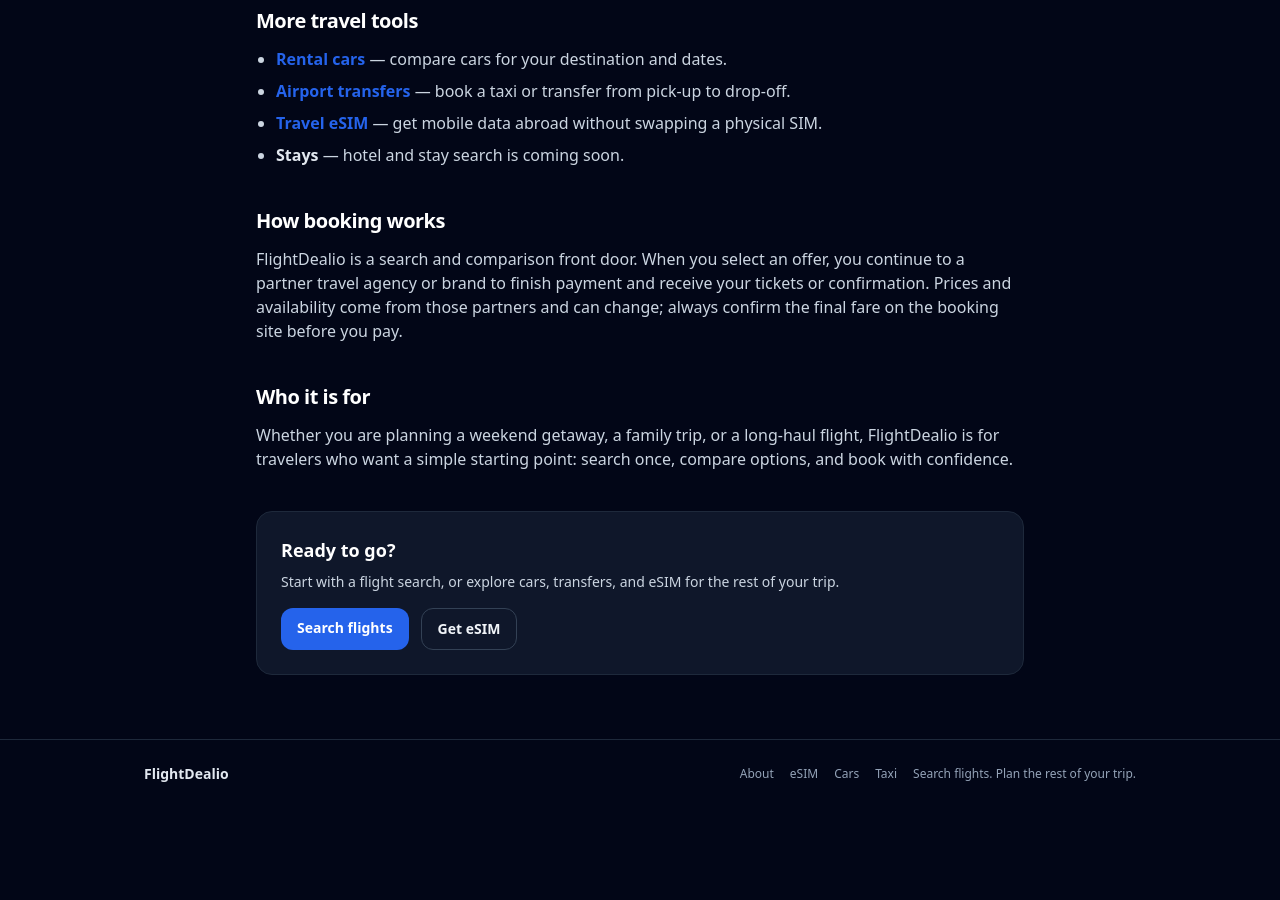
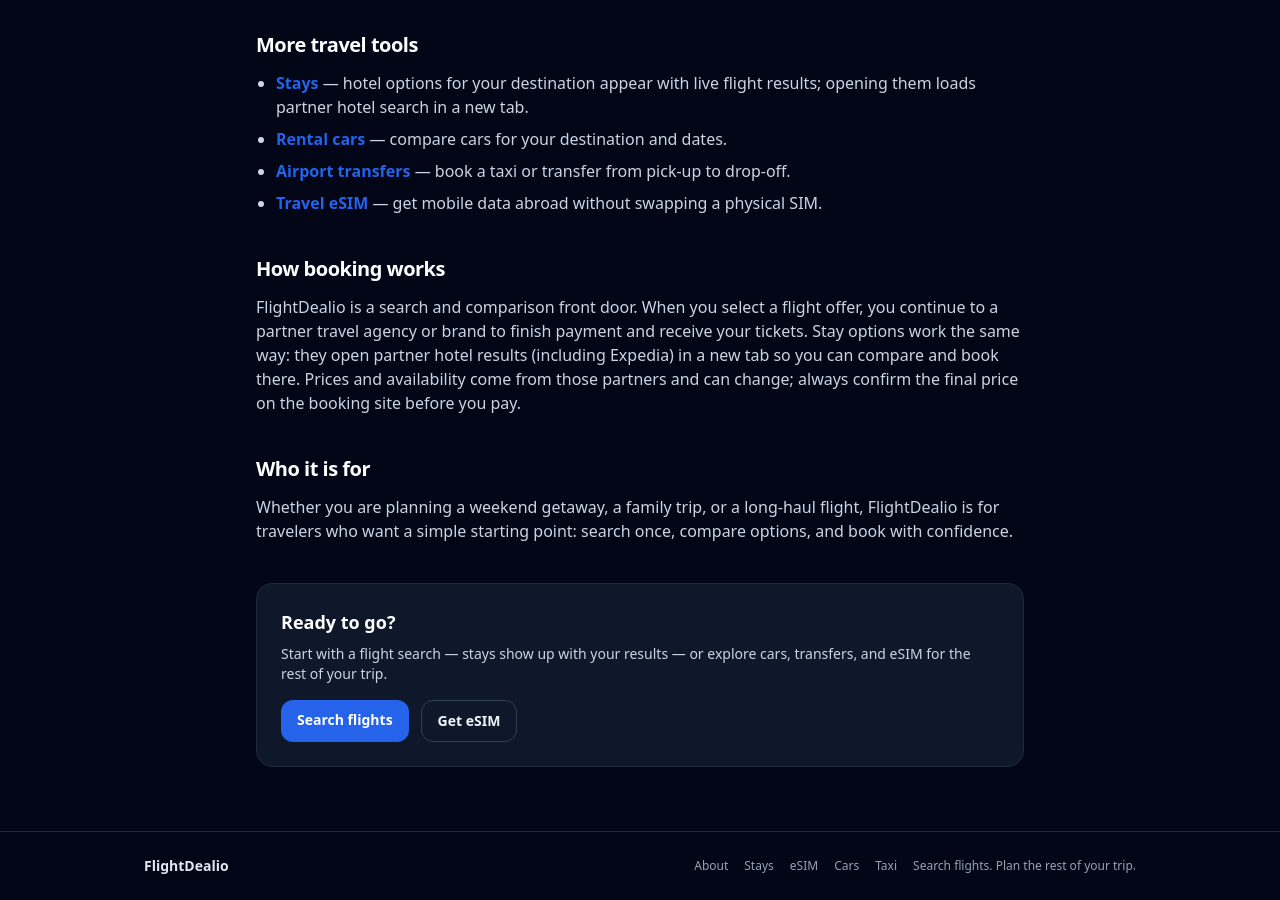
Before and after one commit to johnyi0x/flightdealio, a Next.js app: page /about in a window 1280 px wide. Shown: the part 600-1500 px from the top of the page. Before the commit the page ends 1408 px from the top, so only its background shows below. Built offline with nearby package versions, Linux system fonts and the light colour scheme; no server answers.

Commit message:
stay page update

```diff
--- a/app/about/page.tsx
+++ b/app/about/page.tsx
@@ -4,11 +4,11 @@
 export const metadata: Metadata = {
   title: "About FlightDealio — Flight search & travel tools",
   description:
-    "FlightDealio helps travelers search flights, compare partner fares, and book with the seller they choose. Also find rental cars, airport transfers, and travel eSIMs.",
+    "FlightDealio helps travelers search flights, compare partner fares, and book with the seller they choose. Also find stays, rental cars, airport transfers, and travel eSIMs.",
   openGraph: {
     title: "About FlightDealio",
     description:
-      "Search flights, compare deals, and book with confidence. Cars, transfers, and eSIM tools too.",
+      "Search flights, compare deals, and book with confidence. Stays, cars, transfers, and eSIM too.",
     type: "website",
     url: "https://flightdealio.com/about",
   },
@@ -29,7 +29,7 @@
         </h1>
         <p className="text-base leading-relaxed text-slate-600 dark:text-slate-300">
           FlightDealio is a travel search site that helps you find flights, compare options, and
-          continue to trusted booking partners — plus practical trip tools like rental cars,
+          continue to trusted booking partners — plus practical trip tools like stays, rental cars,
           airport transfers, and travel eSIMs.
         </p>
       </header>
@@ -59,6 +59,7 @@
           Enter your airports or cities, travel dates, cabin class, and how many travelers you are.
           FlightDealio runs a live search and shows results powered by our travel partners so you
           can compare prices and flight details, then complete booking with the seller you choose.
+          Stay suggestions for your destination also appear with those results.
         </p>
         <p>
           <Link
@@ -79,6 +80,13 @@
         </h2>
         <ul className="list-disc space-y-2 pl-5 text-sm leading-relaxed text-slate-600 dark:text-slate-300 sm:text-base">
           <li>
+            <Link href="/stays" className="font-semibold text-brand-600 hover:underline dark:text-brand-400">
+              Stays
+            </Link>{" "}
+            — hotel options for your destination appear with live flight results; opening them
+            loads partner hotel search in a new tab.
+          </li>
+          <li>
             <Link href="/cars" className="font-semibold text-brand-600 hover:underline dark:text-brand-400">
               Rental cars
             </Link>{" "}
@@ -96,10 +104,6 @@
             </Link>{" "}
             — get mobile data abroad without swapping a physical SIM.
           </li>
-          <li>
-            <span className="font-semibold text-slate-800 dark:text-slate-200">Stays</span> — hotel
-            and stay search is coming soon.
-          </li>
         </ul>
       </section>
 
@@ -111,10 +115,12 @@
           How booking works
         </h2>
         <p className="text-sm leading-relaxed text-slate-600 dark:text-slate-300 sm:text-base">
-          FlightDealio is a search and comparison front door. When you select an offer, you continue
-          to a partner travel agency or brand to finish payment and receive your tickets or
-          confirmation. Prices and availability come from those partners and can change; always
-          confirm the final fare on the booking site before you pay.
+          FlightDealio is a search and comparison front door. When you select a flight offer, you
+          continue to a partner travel agency or brand to finish payment and receive your tickets.
+          Stay options work the same way: they open partner hotel results (including Expedia) in a
+          new tab so you can compare and book there. Prices and availability come from those
+          partners and can change; always confirm the final price on the booking site before you
+          pay.
         </p>
       </section>
 
@@ -135,8 +141,8 @@
       <section className="rounded-2xl border border-slate-200 bg-white p-5 dark:border-slate-800 dark:bg-slate-900 sm:p-6">
         <h2 className="text-lg font-semibold text-slate-900 dark:text-white">Ready to go?</h2>
         <p className="mt-2 text-sm text-slate-600 dark:text-slate-300">
-          Start with a flight search, or explore cars, transfers, and eSIM for the rest of your
-          trip.
+          Start with a flight search — stays show up with your results — or explore cars,
+          transfers, and eSIM for the rest of your trip.
         </p>
         <div className="mt-4 flex flex-wrap gap-3">
           <Link
--- a/app/layout.tsx
+++ b/app/layout.tsx
@@ -57,6 +57,9 @@
               <a href="/about" className="hover:text-slate-800 dark:hover:text-slate-200">
                 About
               </a>
+              <a href="/stays" className="hover:text-slate-800 dark:hover:text-slate-200">
+                Stays
+              </a>
               <a href="/esim" className="hover:text-slate-800 dark:hover:text-slate-200">
                 eSIM
               </a>
--- a/app/stays/page.tsx
+++ b/app/stays/page.tsx
@@ -1,10 +1,78 @@
-import { ComingSoonPanel } from "@/components/ComingSoonPanel";
+import type { Metadata } from "next";
+import Link from "next/link";
+
+export const metadata: Metadata = {
+  title: "FlightDealio — Stays & hotels",
+  description:
+    "Find hotels for your destination after you search flights on FlightDealio. Stay options open in a new tab with partner hotel results.",
+};
 
 export default function StaysPage() {
   return (
-    <ComingSoonPanel
-      title="Stays & hotels"
-      blurb="Hotel and stay search is on the way. For now, find your flights — stays will land here next."
-    />
+    <div className="-mx-4 sm:mx-0">
+      <section className="relative overflow-hidden bg-gradient-to-br from-hero via-brand-900 to-hero-dark px-4 pb-10 pt-8 sm:rounded-2xl sm:px-8 sm:pb-12 sm:pt-10">
+        <div className="pointer-events-none absolute -right-20 -top-20 h-64 w-64 rounded-full bg-brand-500/10 blur-3xl" />
+        <div className="pointer-events-none absolute -bottom-10 -left-10 h-48 w-48 rounded-full bg-sky-400/10 blur-3xl" />
+
+        <div className="relative mx-auto w-full max-w-5xl space-y-6">
+          <div className="space-y-3">
+            <p className="text-lg font-black tracking-tight text-white sm:text-2xl">
+              FlightDealio
+            </p>
+            <h1 className="max-w-2xl text-2xl font-bold tracking-tight text-white sm:text-4xl">
+              Stay where you land
+            </h1>
+            <p className="max-w-xl text-sm leading-relaxed text-sky-100/90 sm:text-base">
+              Hotel and stay options appear with your live flight results — for the same
+              destination you just searched.
+            </p>
+          </div>
+
+          <div className="rounded-2xl border border-slate-200/20 bg-white p-5 shadow-search sm:p-7 dark:border-slate-700 dark:bg-slate-900">
+            <p className="text-sm font-semibold text-slate-900 dark:text-slate-100">
+              How to find stays
+            </p>
+            <p className="mt-2 text-sm leading-relaxed text-slate-600 dark:text-slate-300">
+              Search a flight on FlightDealio. On the results page, stay suggestions for your
+              destination show alongside the fares. Open one and a new tab loads hotel search
+              results for that city through our booking partner.
+            </p>
+            <Link
+              href="/"
+              className="mt-5 inline-flex rounded-xl bg-brand-600 px-5 py-2.5 text-sm font-bold text-white hover:bg-brand-700"
+            >
+              Search flights to see stays
+            </Link>
+          </div>
+        </div>
+      </section>
+
+      <section className="mx-auto mt-8 grid max-w-3xl gap-4 px-4 sm:grid-cols-3 sm:px-0">
+        {[
+          {
+            title: "Search your flight",
+            body: "Enter cities, dates, and travelers — same search you already use for flights.",
+          },
+          {
+            title: "See stay options",
+            body: "Hotel suggestions for your destination appear with the live flight results.",
+          },
+          {
+            title: "Compare and book",
+            body: "A new tab opens partner hotel results so you can pick a stay and finish booking.",
+          },
+        ].map((item) => (
+          <div
+            key={item.title}
+            className="rounded-xl border border-slate-200 bg-white p-4 shadow-card dark:border-slate-800 dark:bg-slate-900"
+          >
+            <p className="text-sm font-semibold text-slate-900 dark:text-slate-100">{item.title}</p>
+            <p className="mt-1 text-xs leading-relaxed text-slate-500 dark:text-slate-400">
+              {item.body}
+            </p>
+          </div>
+        ))}
+      </section>
+    </div>
   );
 }
--- a/components/SiteHeader.tsx
+++ b/components/SiteHeader.tsx
@@ -6,7 +6,7 @@
 
 const LINKS: { href: string; label: string; soon?: boolean }[] = [
   { href: "/", label: "Flights" },
-  { href: "/stays", label: "Stays", soon: true },
+  { href: "/stays", label: "Stays" },
   { href: "/taxi", label: "Taxi" },
   { href: "/cars", label: "Cars" },
   { href: "/esim", label: "eSIM" },
--- a/whitelabel/flightdealio-wl.html
+++ b/whitelabel/flightdealio-wl.html
@@ -437,7 +437,7 @@
 
         <nav class="fd-nav-desktop" aria-label="Main">
           <a class="is-active" href="https://flightdealio.com/">Flights</a>
-          <a href="https://flightdealio.com/stays">Stays <span class="fd-soon">Soon</span></a>
+          <a href="https://flightdealio.com/stays">Stays</a>
           <a href="https://flightdealio.com/taxi">Taxi</a>
           <a href="https://flightdealio.com/cars">Cars</a>
           <a href="https://flightdealio.com/esim">eSIM</a>
@@ -472,7 +472,7 @@
       <div class="fd-drawer" id="fd-drawer" aria-hidden="true">
         <nav class="fd-drawer-inner">
           <a href="https://flightdealio.com/">Flights</a>
-          <a href="https://flightdealio.com/stays">Stays <span class="fd-soon">Soon</span></a>
+          <a href="https://flightdealio.com/stays">Stays</a>
           <a href="https://flightdealio.com/taxi">Taxi</a>
           <a href="https://flightdealio.com/cars">Cars</a>
           <a href="https://flightdealio.com/esim">eSIM</a>
```
